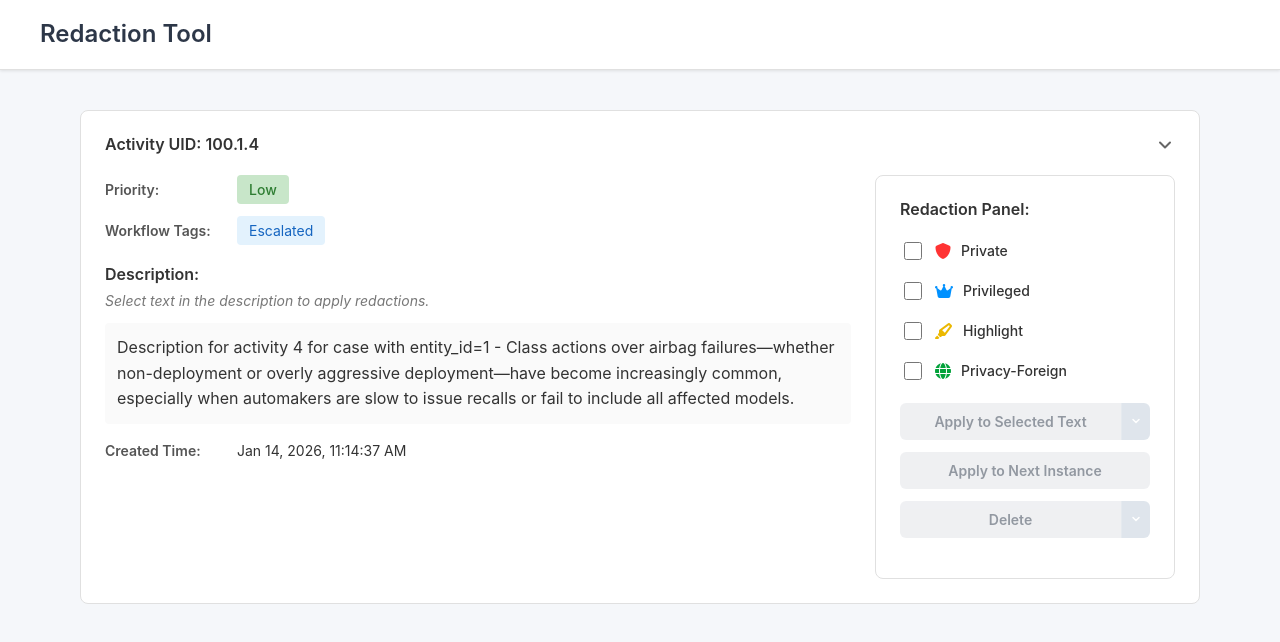
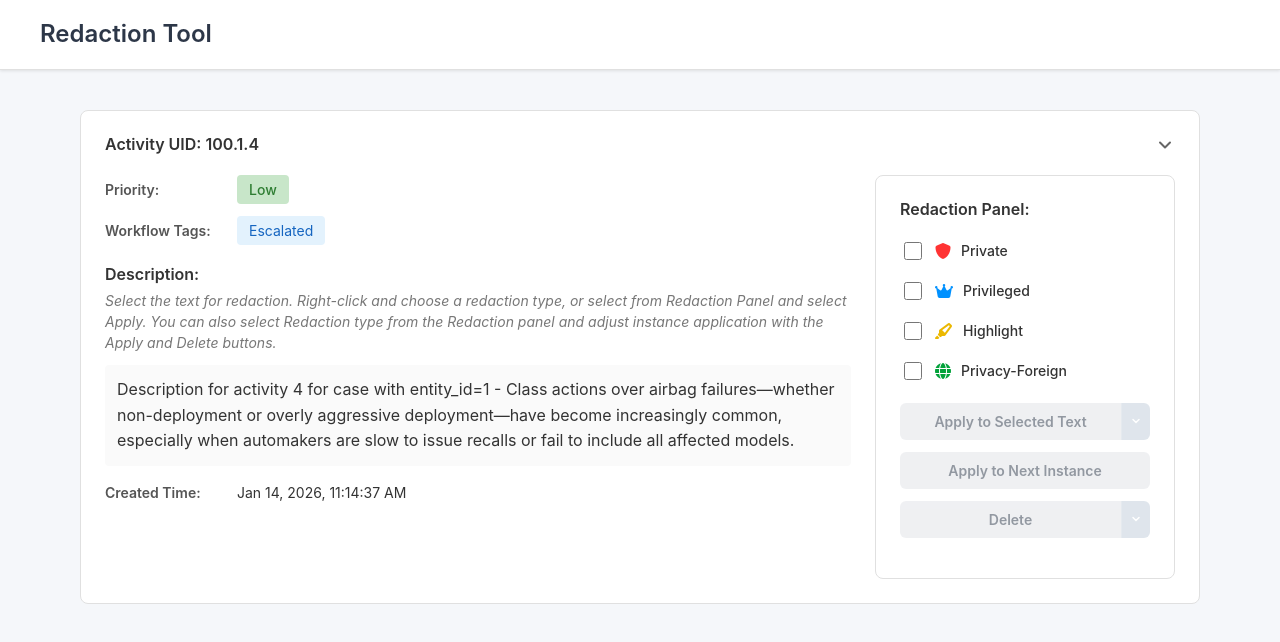
Before and after one commit to squirrelnutmafia-af/orangeredactionsproto, an Angular app: page / in a window 1280 px wide. Shown: the top 642 px of the page. Built offline with nearby package versions, Linux system fonts and the light colour scheme.

Commit message:
Updated activity-description.component.html

```diff
--- a/src/app/components/activity-description/activity-description.component.html
+++ b/src/app/components/activity-description/activity-description.component.html
@@ -27,7 +27,7 @@
 
         <div class="description-section">
           <h3>Description:</h3>
-          <p class="help-text">Select text in the description to apply redactions.</p>
+          <p class="help-text">Select the text for redaction. Right-click and choose a redaction type, or select from Redaction Panel and select Apply. You can also select Redaction type from the Redaction panel and adjust instance application with the Apply and Delete buttons.</p>
           <div
             id="activity-description"
             class="description-text"
```
